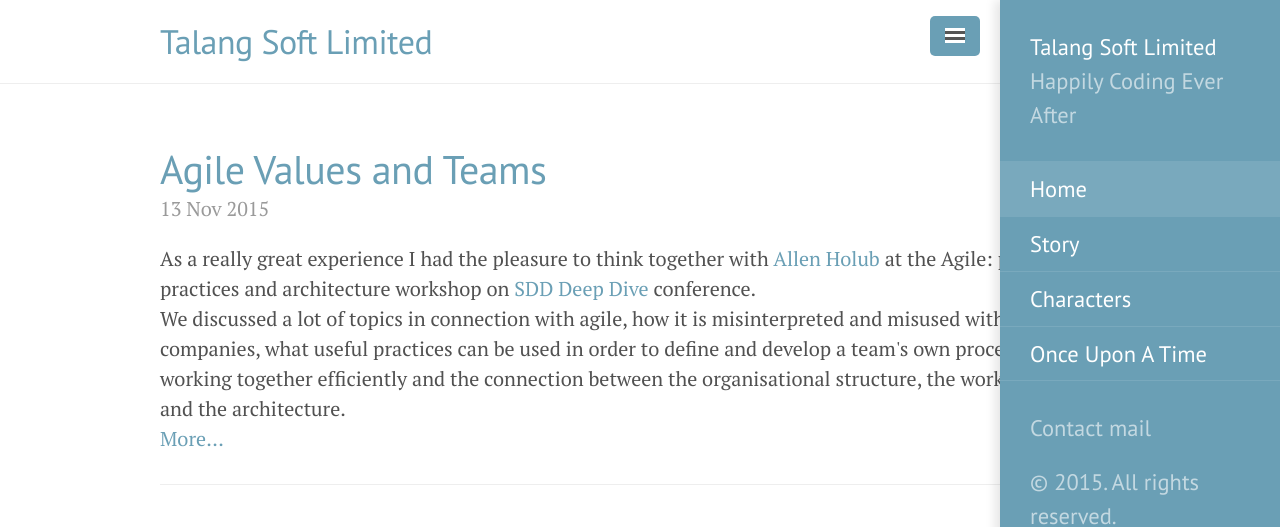
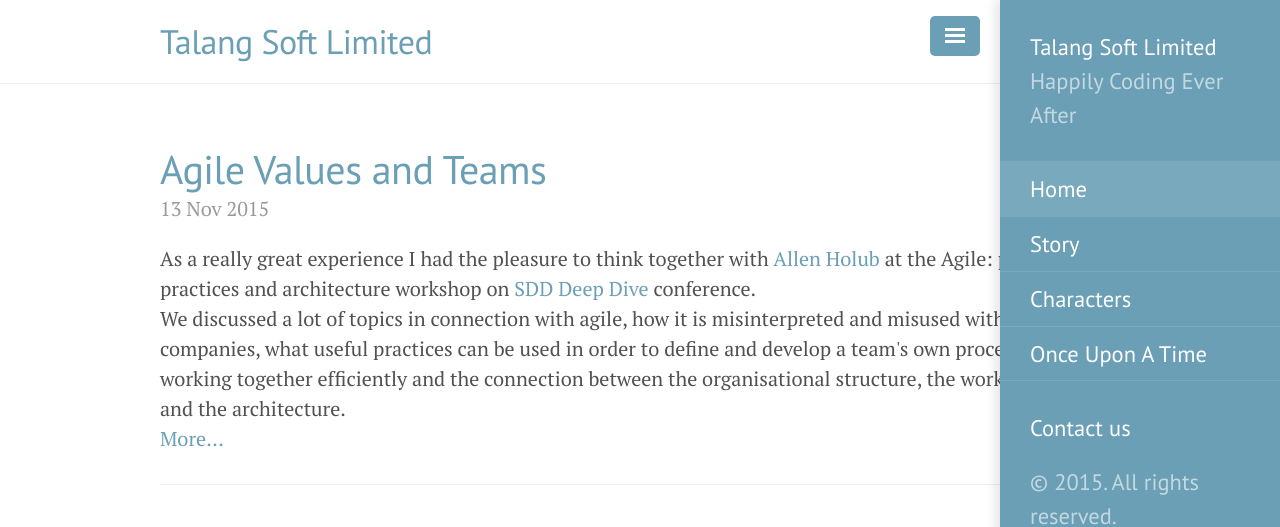
Before and after one commit to talangsoft/talangsoft.github.io, a Jekyll site: the page built from index.html, in a window 1280 px wide. Shown: the top 527 px of the page. Built offline with Jekyll 4.4.1, drawn with Linux system fonts in a browser that asks for light colours; the list of posts is cut into pages by our own code.

Commit message:
Correcting checkbox coloring, adding contact details

```diff
--- a/_includes/sidebar.html
+++ b/_includes/sidebar.html
@@ -1,6 +1,6 @@
 <!-- Target for toggling the sidebar `.sidebar-checkbox` is for regular
      styles, `#sidebar-checkbox` for behavior. -->
-<input type="checkbox" class="sidebar-checkbox" id="sidebar-checkbox" checked>
+<input type="checkbox" class="sidebar-checkbox" id="sidebar-checkbox" {% if page.title =="Home" %}checked{% endif %}>
 
 <!-- Toggleable sidebar -->
 <div class="sidebar" id="sidebar">
@@ -29,7 +29,7 @@
 
   <div class="sidebar-item">
     <p>
-      Contact mail
+      <a href="mailto: oracle@talangsoft.org">Contact us</a>
     </p>
     <p>
       &copy; {{ site.time | date: '%Y' }}. All rights reserved.
--- a/public/css/lanyon.css
+++ b/public/css/lanyon.css
@@ -127,6 +127,27 @@
   border-radius: 50%;
 }
 
+img.bg {
+  /* Set rules to fill background */
+  min-height: 100%;
+  min-width: 1024px;
+
+  /* Set up proportionate scaling */
+  width: 100%;
+  height: auto;
+
+  /* Set up positioning */
+  position: fixed;
+  top: 0;
+  left: 0;
+}
+
+@media screen and (max-width: 1024px) { /* Specific to this particular image */
+  img.bg {
+    left: 50%;
+    margin-left: -512px;   /* 50% */
+  }
+}
 
 /*
  * Global resets
@@ -142,6 +163,7 @@
 
 html {
   font-family: "PT Serif", Georgia, "Times New Roman", serif;
+
 }
 
 h1, h2, h3, h4, h5, h6 {
@@ -615,6 +637,10 @@
   color: #6a9fb5;
 }
 
+.sidebar-toggle:active:before, .sidebar-toggle:active:before, #sidebar-checkbox:checked ~ .sidebar-toggle:before {
+  background-image: linear-gradient(to bottom, #fff, #fff 20%, #6a9fb5 20%, #6a9fb5 40%, #fff 40%, #fff 60%, #6a9fb5 60%, #6a9fb5 80%, #fff 80%, #fff 100%);
+}
+
 /* Magenta */
 .theme-base-0e .sidebar,
 .theme-base-0e .sidebar-toggle:active,
```
